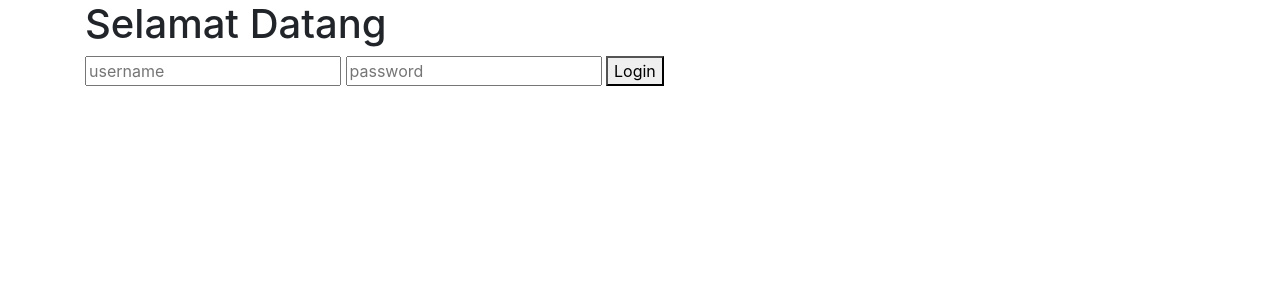
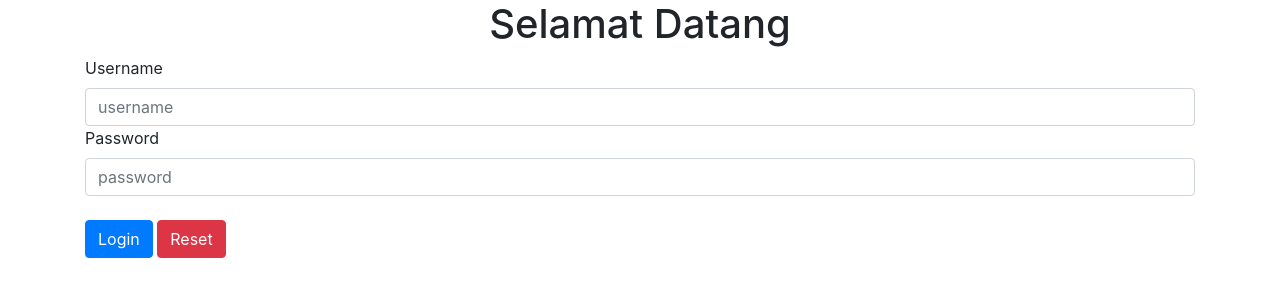
Before and after one commit to hanissiddiq/belajarci-nurisakbarbyhanis, a CodeIgniter app: page /belajarci/ in a window 1280 px wide. Shown: the top 300 px of the page. Run offline with CodeIgniter, Linux system fonts and the light colour scheme.

Commit message:
tampilan login simple

```diff
--- a/belajarci/application/views/view_login.php
+++ b/belajarci/application/views/view_login.php
@@ -9,6 +9,7 @@
 
     <!-- Bootstrap CSS -->
     <link rel="stylesheet" href="https://cdn.jsdelivr.net/npm/bootstrap@4.6.1/dist/css/bootstrap.min.css" integrity="sha384-zCbKRCUGaJDkqS1kPbPd7TveP5iyJE0EjAuZQTgFLD2ylzuqKfdKlfG/eSrtxUkn" crossorigin="anonymous">
+    <link rel="stylesheet" type="text/css" href="../vendor/Login.css">
 
     <title>Login Page</title>
   </head>
@@ -16,18 +17,27 @@
 
 	  <div class="container">
 
-		  <h1>Selamat Datang</h1>
+		  <h1 class="text-center">Selamat Datang</h1>
+
+	<?php
+	echo form_open('auth/login');
+	?>
+
+	<div clas="form-group">
+		<label for=""> Username</label>
+		<input class="form-control" type="text" name="username" placeholder="username">
+	</div>
+	<div clas="form-group">
+		<label for=""> Password</label>
+		<input class="form-control" type="password" name="password" placeholder="password">
+	</div>
+	<br>
+		<button type="submit" name="submit" class="btn btn-primary">Login</button>
+		<button type="reset" name="reset" class="btn btn-danger">Reset</button>
+
+	</form>
 
 
-		  <?php
-echo form_open('auth/login');
-?>
-
-<input type="text" name="username" placeholder="username">
-<input type="password" name="password" placeholder="password">
-<button type="submit" name="submit">Login</button>
-
-</form>
 
 </div>
     <!-- Optional JavaScript; choose one of the two! -->
--- /dev/null
+++ b/vendor/Login.css
@@ -0,0 +1,4 @@
+.container{
+    width: 30%;
+    margin-top: 10%;
+}
```
